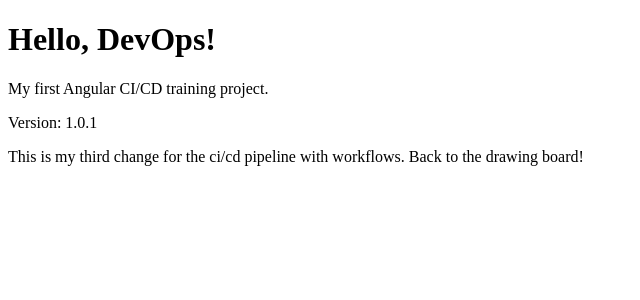
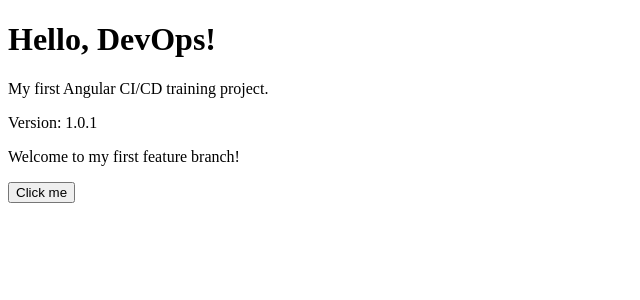
Before and after one commit to SuzanneNicol897/angular-devops-playground, an Angular app: page / in a window 1280 px wide. Shown: the top 300 px of the page, without its empty margins (0-640 px from the left). Built offline with nearby package versions, Linux system fonts and the light colour scheme.

Commit message:
add welcome message feature

```diff
--- a/src/app/app.html
+++ b/src/app/app.html
@@ -2,5 +2,11 @@
   <h1>Hello, DevOps!</h1>
   <p>My first Angular CI/CD training project.</p>
   <p>Version: 1.0.1</p>
-  <p>This is my third change for the ci/cd pipeline with workflows. Back to the drawing board!</p>
+  <p>Welcome to my first feature branch!</p>
+
+<button (click)="showMessage()">
+  Click me
+</button>
+
+<p>{{ message }}</p>
 </div>
--- a/src/app/app.ts
+++ b/src/app/app.ts
@@ -8,4 +8,10 @@ import { Component, signal } from '@angular/core';
 })
 export class App {
   protected readonly title = signal('angular-devops-playground');
+
+  message = '';
+
+  showMessage() {
+    this.message = 'My first feature is working!';
+  }
 }
```
